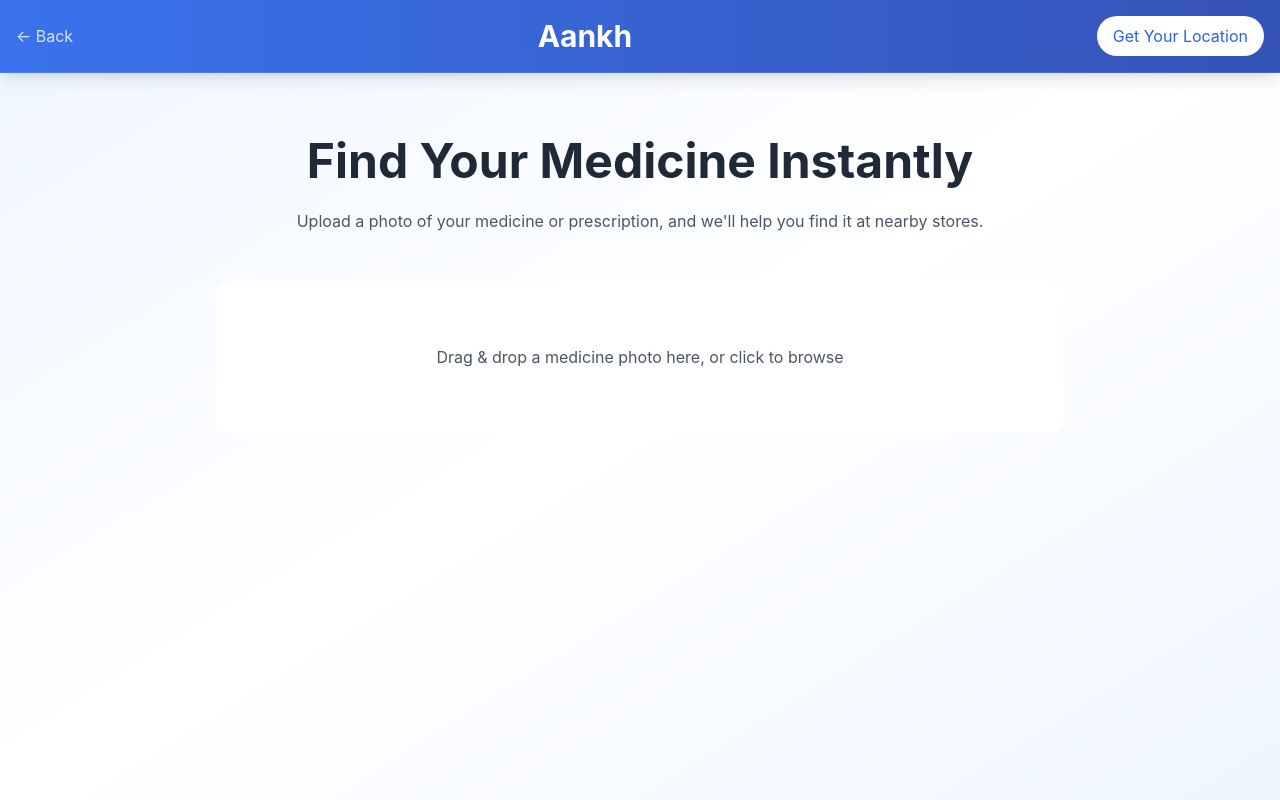
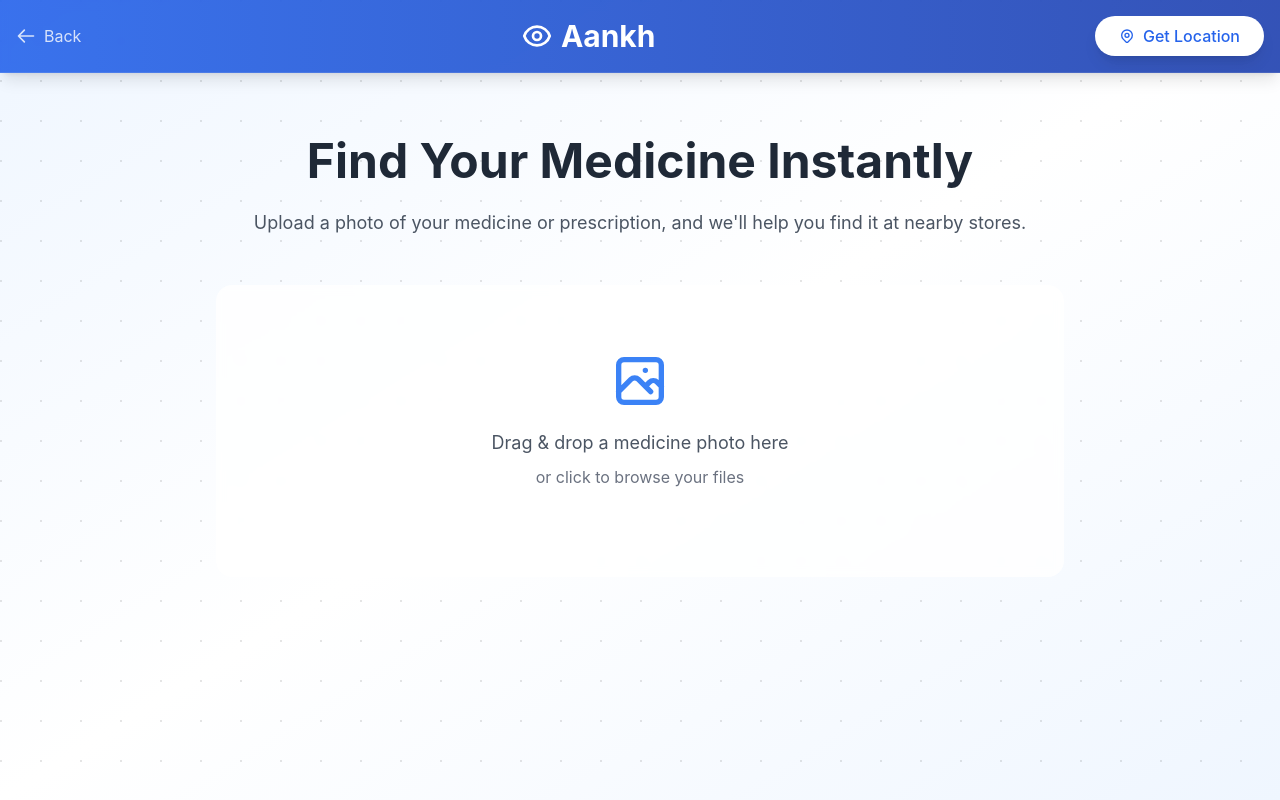
Before and after one commit to Demonn1567/SAHAJ-web, a React (Create React App) app in the folder client/: page /aankh in a window 1280 px wide. Built offline with nearby package versions, Linux system fonts and the light colour scheme.

Commit message:
modified:   client/src/pages/Aankh/Aankhmain.js

```diff
--- a/client/src/pages/Aankh/Aankhmain.js
+++ b/client/src/pages/Aankh/Aankhmain.js
@@ -2,7 +2,7 @@ import { useState, useCallback, useEffect } from "react";
 import { useDropzone } from "react-dropzone";
 import { useNavigate } from "react-router-dom";
 import axios from "axios";
-import { motion } from "framer-motion";
+import { motion, AnimatePresence } from "framer-motion";
 
 export default function AankhMain() {
   const navigate = useNavigate();
@@ -36,7 +36,6 @@ export default function AankhMain() {
           setErrorMessage(null);
         },
         (error) => {
-          console.error("Error fetching location:", error);
           setErrorMessage("Failed to fetch location.");
         }
       );
@@ -82,7 +81,6 @@ export default function AankhMain() {
       setUploadProgress(100);
       setShowSuccessModal(true);
     } catch (error) {
-      console.error("Error uploading file:", error);
       setErrorMessage("Failed to upload image. Please try again.");
     } finally {
       setUploading(false);
@@ -97,56 +95,186 @@ export default function AankhMain() {
 
   return (
     <div className="min-h-screen bg-gradient-to-br from-blue-50 via-white to-blue-50 relative">
-      <div className="bg-gradient-to-r from-blue-600/90 to-blue-800/90 backdrop-blur-sm border-b border-white/10 sticky top-0 z-50 shadow-lg flex justify-between items-center p-4">
-        <button onClick={() => navigate("/")} className="text-white/80 hover:text-white transition-all duration-200">
-          ← Back
-        </button>
-        <div className="text-3xl font-bold text-white">Aankh</div>
-        <button
-          className="px-4 py-2 bg-white text-blue-600 rounded-full hover:bg-blue-50 transition-all duration-200"
-          onClick={() => setShowLocationModal(true)}
+      <div className="absolute inset-0" style={{
+        backgroundImage: `radial-gradient(circle at 1px 1px, rgba(0,0,0,0.1) 1px, transparent 0)`,
+        backgroundSize: '40px 40px'
+      }}></div>
+
+      <motion.div
+        initial={{ opacity: 0 }}
+        animate={{ opacity: 1 }}
+        className="bg-gradient-to-r from-blue-600/90 to-blue-800/90 backdrop-blur-sm border-b border-white/10 sticky top-0 z-50 shadow-lg"
+      >
+        <div className="max-w-7xl mx-auto px-4 py-4 flex justify-between items-center">
+          <motion.button
+            whileHover={{ x: -5 }}
+            onClick={() => navigate("/")}
+            className="flex items-center text-white/80 hover:text-white transition-all duration-200"
+          >
+            <svg className="w-5 h-5 mr-2" fill="none" stroke="currentColor" viewBox="0 0 24 24">
+              <path strokeLinecap="round" strokeLinejoin="round" strokeWidth="2" d="M10 19l-7-7m0 0l7-7m-7 7h18" />
+            </svg>
+            Back
+          </motion.button>
+          <div className="text-3xl font-bold text-white flex items-center">
+            <svg className="w-8 h-8 mr-2" fill="none" stroke="currentColor" viewBox="0 0 24 24">
+              <path strokeLinecap="round" strokeLinejoin="round" strokeWidth="2" d="M15 12a3 3 0 11-6 0 3 3 0 016 0z" />
+              <path strokeLinecap="round" strokeLinejoin="round" strokeWidth="2" d="M2.458 12C3.732 7.943 7.523 5 12 5c4.478 0 8.268 2.943 9.542 7-1.274 4.057-5.064 7-9.542 7-4.477 0-8.268-2.943-9.542-7z" />
+            </svg>
+            Aankh
+          </div>
+          <motion.button
+            whileHover={{ scale: 1.05 }}
+            whileTap={{ scale: 0.95 }}
+            className="px-6 py-2 bg-white text-blue-600 rounded-full hover:bg-blue-50 transition-all duration-200 font-medium shadow-lg flex items-center"
+            onClick={() => setShowLocationModal(true)}
+          >
+            <svg className="w-4 h-4 mr-2" fill="none" stroke="currentColor" viewBox="0 0 24 24">
+              <path strokeLinecap="round" strokeLinejoin="round" strokeWidth="2" d="M17.657 16.657L13.414 20.9a1.998 1.998 0 01-2.827 0l-4.244-4.243a8 8 0 1111.314 0z" />
+              <path strokeLinecap="round" strokeLinejoin="round" strokeWidth="2" d="M15 11a3 3 0 11-6 0 3 3 0 016 0z" />
+            </svg>
+            Get Location
+          </motion.button>
+        </div>
+      </motion.div>
+
+      <AnimatePresence>
+        {showLocationModal && (
+          <motion.div
+            initial={{ opacity: 0 }}
+            animate={{ opacity: 1 }}
+            exit={{ opacity: 0 }}
+            className="fixed inset-0 flex items-center justify-center bg-black/50 backdrop-blur-sm z-50"
+          >
+            <motion.div
+              initial={{ scale: 0.9, opacity: 0 }}
+              animate={{ scale: 1, opacity: 1 }}
+              exit={{ scale: 0.9, opacity: 0 }}
+              className="bg-white p-8 rounded-2xl shadow-2xl max-w-md w-full mx-4"
+            >
+              <div className="text-center">
+                <div className="mb-4 inline-block p-3 bg-blue-100 rounded-full">
+                  <svg className="w-8 h-8 text-blue-600" fill="none" stroke="currentColor" viewBox="0 0 24 24">
+                    <path strokeLinecap="round" strokeLinejoin="round" strokeWidth="2" d="M17.657 16.657L13.414 20.9a1.998 1.998 0 01-2.827 0l-4.244-4.243a8 8 0 1111.314 0z" />
+                    <path strokeLinecap="round" strokeLinejoin="round" strokeWidth="2" d="M15 11a3 3 0 11-6 0 3 3 0 016 0z" />
+                  </svg>
+                </div>
+                <h2 className="text-2xl font-bold text-gray-800 mb-2">Location Access</h2>
+                <p className="text-gray-600 mb-6">We need your location to find nearby medical centers. We do not store this information.</p>
+                <motion.button
+                  whileHover={{ scale: 1.02 }}
+                  whileTap={{ scale: 0.98 }}
+                  className="w-full mb-3 bg-gradient-to-r from-blue-600 to-blue-700 text-white px-6 py-3 rounded-lg font-medium hover:from-blue-700 hover:to-blue-800 transition-all duration-200 shadow-lg"
+                  onClick={getLocation}
+                >
+                  Allow Location Access
+                </motion.button>
+                <button
+                  className="text-gray-500 hover:text-gray-700 font-medium transition-colors duration-200"
+                  onClick={() => setShowLocationModal(false)}
+                >
+                  Cancel
+                </button>
+              </div>
+            </motion.div>
+          </motion.div>
+        )}
+      </AnimatePresence>
+
+      <div className="max-w-4xl mx-auto px-6 py-16 text-center relative z-10">
+        <motion.div
+          initial={{ opacity: 0, y: 20 }}
+          animate={{ opacity: 1, y: 0 }}
+          transition={{ duration: 0.5 }}
         >
-          Get Your Location
-        </button>
+          <h1 className="text-5xl font-bold text-gray-800 mb-6">Find Your Medicine Instantly</h1>
+          <p className="text-gray-600 mb-12 text-lg">Upload a photo of your medicine or prescription, and we'll help you find it at nearby stores.</p>
+        </motion.div>
+
+        <motion.div
+          initial={{ opacity: 0, y: 20 }}
+          animate={{ opacity: 1, y: 0 }}
+          transition={{ delay: 0.2 }}
+        >
+          <div
+            {...getRootProps()}
+            className={`p-16 rounded-2xl border-3 border-dashed transition-all duration-200 relative overflow-hidden group
+              ${isDragActive ? "border-blue-500 bg-blue-50" : "border-gray-300 bg-white/80 backdrop-blur-sm"}
+              hover:border-blue-400 hover:bg-blue-50/50`}
+          >
+            <input {...getInputProps()} />
+            <div className="relative z-10">
+              <div className="mb-6">
+                <svg className="w-16 h-16 mx-auto text-blue-500 mb-4" fill="none" stroke="currentColor" viewBox="0 0 24 24">
+                  <path strokeLinecap="round" strokeLinejoin="round" strokeWidth="2" d="M4 16l4.586-4.586a2 2 0 012.828 0L16 16m-2-2l1.586-1.586a2 2 0 012.828 0L20 14m-6-6h.01M6 20h12a2 2 0 002-2V6a2 2 0 00-2-2H6a2 2 0 00-2 2v12a2 2 0 002 2z" />
+                </svg>
+                <p className="text-gray-600 text-lg mb-2">Drag & drop a medicine photo here</p>
+                <p className="text-gray-500">or click to browse your files</p>
+              </div>
+              {uploading && (
+                <div className="w-full max-w-xs mx-auto">
+                  <div className="bg-blue-100 rounded-full h-2 mb-2">
+                    <motion.div
+                      initial={{ width: 0 }}
+                      animate={{ width: `${uploadProgress}%` }}
+                      className="bg-blue-500 h-full rounded-full"
+                    />
+                  </div>
+                  <p className="text-sm text-blue-600">{uploadProgress}% uploaded</p>
+                </div>
+              )}
+            </div>
+          </div>
+        </motion.div>
+
+        <AnimatePresence>
+          {uploadedImageUrl && showSuccessModal && (
+            <motion.div
+              initial={{ opacity: 0, y: 20 }}
+              animate={{ opacity: 1, y: 0 }}
+              exit={{ opacity: 0, y: -20 }}
+              className="mt-6 bg-green-500 text-white p-4 rounded-lg shadow-lg flex items-center justify-center space-x-2"
+            >
+              <svg className="w-5 h-5" fill="none" stroke="currentColor" viewBox="0 0 24 24">
+                <path strokeLinecap="round" strokeLinejoin="round" strokeWidth="2" d="M5 13l4 4L19 7" />
+              </svg>
+              <span>Image uploaded successfully!</span>
+            </motion.div>
+          )}
+        </AnimatePresence>
+
+        {errorMessage && (
+          <motion.div
+            initial={{ opacity: 0, y: 20 }}
+            animate={{ opacity: 1, y: 0 }}
+            className="mt-6 bg-red-100 text-red-700 p-4 rounded-lg flex items-center"
+          >
+            <svg className="w-5 h-5 mr-2" fill="none" stroke="currentColor" viewBox="0 0 24 24">
+              <path strokeLinecap="round" strokeLinejoin="round" strokeWidth="2" d="M12 8v4m0 4h.01M21 12a9 9 0 11-18 0 9 9 0 0118 0z" />
+            </svg>
+            {errorMessage}
+          </motion.div>
+        )}
       </div>
 
-      {showLocationModal && (
-        <div className="fixed inset-0 flex items-center justify-center bg-black bg-opacity-50">
-          <div className="bg-white p-6 rounded-lg shadow-lg text-center">
-            <h2 className="text-xl font-bold">At Sahaj, we do not store your location</h2>
-            <p className="text-gray-600">We just take it for finding your nearest medical centres.</p>
-            <button className="mt-4 bg-blue-600 text-white px-6 py-2 rounded-lg" onClick={getLocation}>Allow Location Access</button>
-            <button className="mt-2 text-red-600" onClick={() => setShowLocationModal(false)}>Cancel</button>
-          </div>
-        </div>
-      )}
-
-      <div className="max-w-4xl mx-auto px-6 py-16 text-center">
-        <h1 className="text-5xl font-bold text-gray-800 mb-6">Find Your Medicine Instantly</h1>
-        <p className="text-gray-600 mb-12">Upload a photo of your medicine or prescription, and we'll help you find it at nearby stores.</p>
-        <div {...getRootProps()} className={`p-16 rounded-2xl border-3 border-dashed ${isDragActive ? "border-blue-500 bg-blue-50" : "border-gray-300 bg-white"}`}>
-          <input {...getInputProps()} />
-          <p className="text-gray-600">Drag & drop a medicine photo here, or click to browse</p>
-        </div>
-
-        {uploadedImageUrl && showSuccessModal && (
+      <AnimatePresence>
+        {location.latitude && location.longitude && (
           <motion.div
-            initial={{ opacity: 0, scale: 0.5 }}
-            animate={{ opacity: 1, scale: 1 }}
-            transition={{ duration: 0.5 }}
-            className="mt-6 bg-green-500 text-white p-4 rounded-lg shadow-md"
+            initial={{ opacity: 0, x: 20 }}
+            animate={{ opacity: 1, x: 0 }}
+            exit={{ opacity: 0, x: 20 }}
+            className="fixed bottom-8 right-8 bg-white/80 backdrop-blur-sm p-4 rounded-lg shadow-lg text-sm text-gray-700 flex items-center"
           >
-            🎉 Image uploaded successfully!
+            <svg className="w-4 h-4 mr-2 text-blue-500" fill="none" stroke="currentColor" viewBox="0 0 24 24">
+              <path strokeLinecap="round" strokeLinejoin="round" strokeWidth="2" d="M17.657 16.657L13.414 20.9a1.998 1.998 0 01-2.827 0l-4.244-4.243a8 8 0 1111.314 0z" />
+              <path strokeLinecap="round" strokeLinejoin="round" strokeWidth="2" d="M15 11a3 3 0 11-6 0 3 3 0 016 0z" />
+            </svg>
+            <span>
+              {location.latitude.toFixed(5)}, {location.longitude.toFixed(5)}
+            </span>
           </motion.div>
         )}
-        {errorMessage && <p className="text-red-500 mt-4">{errorMessage}</p>}
-      </div>
-
-      {location.latitude && location.longitude && (
-        <div className="fixed bottom-8 right-8 bg-white p-4 rounded-lg shadow-lg text-sm text-gray-700">
-          📍 Your Location: {location.latitude.toFixed(5)}, {location.longitude.toFixed(5)}
-        </div>
-      )}
+      </AnimatePresence>
     </div>
   );
-  }
+}
```
